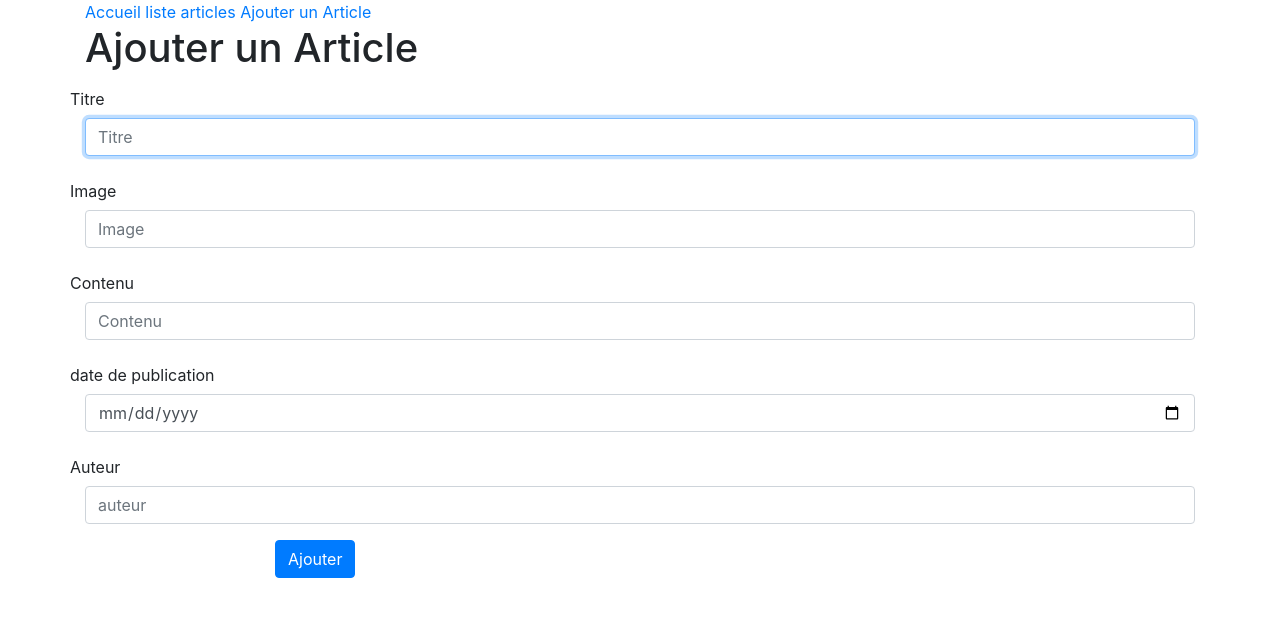
After one commit to lulueyz/tp-projet, a PHP site: page /views/parties/ajouter.php in a window 1280 px wide. The commit adds this page. Shown: the top 617 px of the page. Run offline with PHP 8.4, Linux system fonts and the light colour scheme.

Commit message:
ajout formulaire

```diff
--- /dev/null
+++ b/controllers/ajouter-article-controlleur.php
@@ -0,0 +1,3 @@
+<?php
+
+include __DIR__ . '/../views/parties/ajouter.php';
--- /dev/null
+++ b/views/parties/ajouter.php
@@ -0,0 +1,53 @@
+<?php include __DIR__ . '/../parties/header.php'; ?>
+
+<h1>Ajouter un Article</h1>
+
+
+<form method="post" action="index.php?route=ajouter-article-handler">
+    <div class="form-group row">
+        <label for="titre" class="col-sm-1-12 col-form-label">Titre</label>
+        <div class="col-sm-12">
+            <input type="text" class="form-control" name="titre" id="titre" placeholder="Titre" required autofocus>
+        </div>
+    </div>
+
+    <div class="form-group row">
+        <label for="image" class="col-sm-1-12 col-form-label">Image</label>
+        <div class="col-sm-12">
+            <input type="url" class="form-control" name="image" id="image" placeholder="Image">
+        </div>
+    </div>
+
+    <div class="form-group row">
+        <label for="contenu" class="col-sm-1-12 col-form-label">Contenu</label>
+        <div class="col-sm-12">
+            <input type="text" class="form-control" name="contenu" id="contenu" placeholder="Contenu" required autofocus>
+        </div>
+    </div>
+
+    <div class="form-group row">
+        <label for="date_de_publication" class="col-sm-1-12 col-form-label">date de publication</label>
+        <div class="col-sm-12">
+            <input type="date" class="form-control" name="date_de_publication" id="date_de_publication" placeholder="date_de_publication" required autofocus>
+        </div>
+    </div>
+
+    <div class="form-group row">
+        <label for="auteur" class="col-sm-1-12 col-form-label">Auteur</label>
+        <div class="col-sm-12">
+            <input type="text" class="form-control" name="auteur" id="auteur" placeholder="auteur" required autofocus>
+        </div>
+    </div>
+
+
+    <div class="form-group row">
+        <div class="offset-sm-2 col-sm-10">
+            <button type="submit" class="btn btn-primary">Ajouter</button>
+        </div>
+    </div>
+</form>
+
+
+
+
+<?php include __DIR__ . '/../parties/footer.php';
--- a/views/parties/nav.php
+++ b/views/parties/nav.php
@@ -1,8 +1,8 @@
 <nav class="accueil justify-content-center">
     <a class="accueil-link" href="index.php?route=home">Accueil</a>
     <a class="accueil-link" href="index.php?route=articles">liste articles</a>
-    <a class="accueil-link" href="index.php?route=home">Accueil</a>
-    <a class="accueil-link" href="index.php?route=home">Accueil</a>
+    <a class="accueil-link" href="index.php?route=ajouter-article">Ajouter un Article</a>
+
 
 
 
```
Also changed, not shown: controllers/ajouter-article-handler-controlleur.php (added, +24 -0 lines), index.php (+10 -2 lines), views/produit-article/ajout.php (deleted, +0 -14 lines), views/produit-article/details-article.php (+6 -6 lines).
